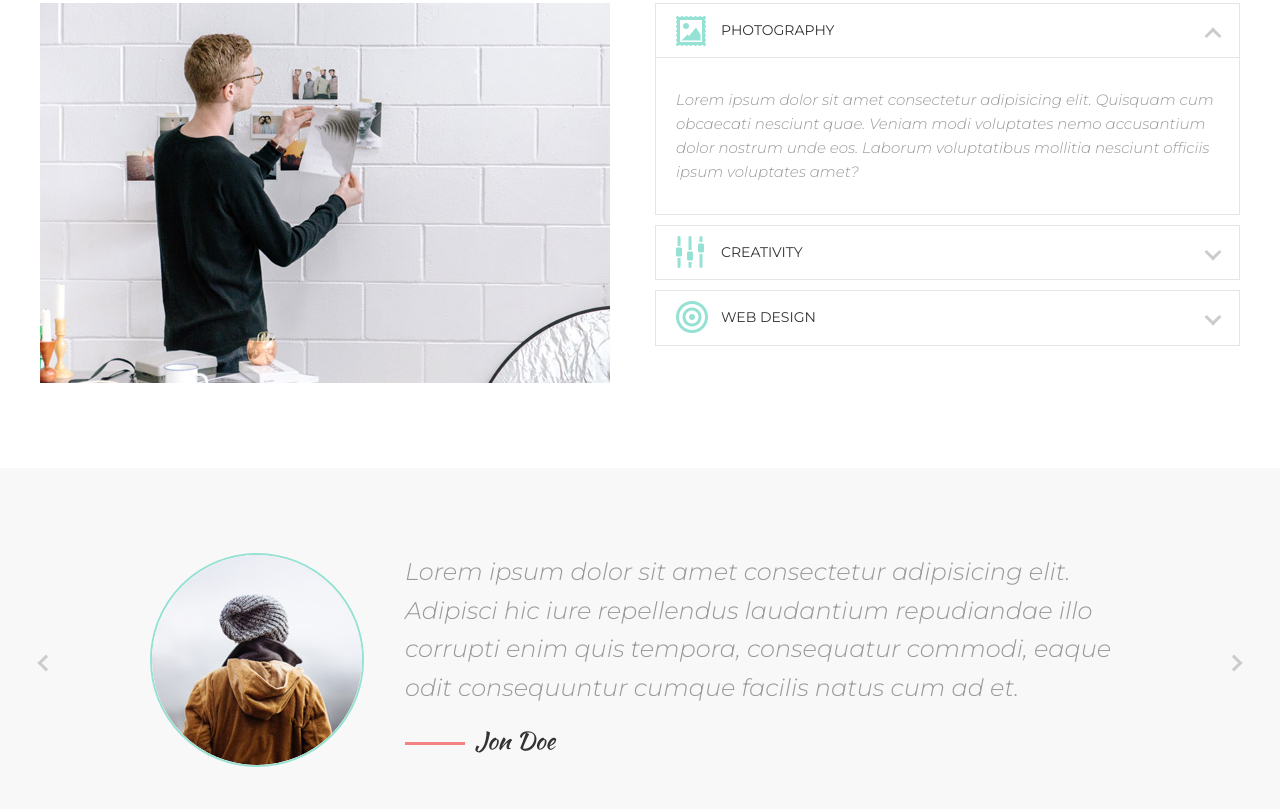
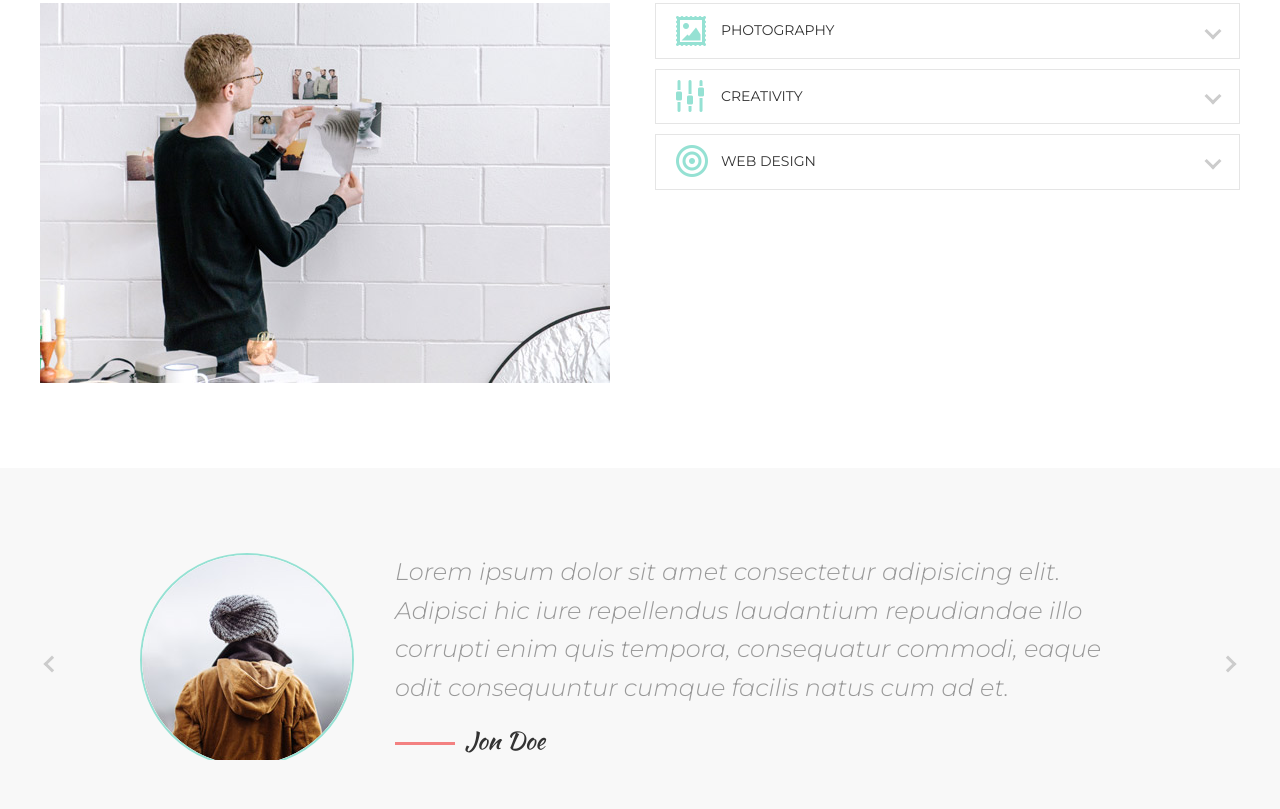
Before and after one commit to MaximProger/mogo, a plain HTML site: page index.html in a window 1280 px wide. Shown: the part 3691-4500 px from the top of the page. Drawn offline with nearby package versions, Linux system fonts and the light colour scheme.

Commit message:
Finished project MoGo

```diff
--- a/assets/css/style.css
+++ b/assets/css/style.css
@@ -185,6 +185,10 @@ hr {
     display: none;
 }
 
+.nav-toggle:focus {
+    outline: 0;
+}
+
 .nav-toggle__item {
     display: block;
     width: 100%;
@@ -629,8 +633,11 @@ hr {
 /* Reviews */
 
 .reviews {
-    padding: 0 110px;
     position: relative;
+}
+
+.reviews .slick-slider {
+    padding: 0 100px;
 }
 
 .reviews__item {
@@ -672,15 +679,23 @@ hr {
     margin-right: 10px;
 }
 
-.reviews__btn {
+.slick-arrow {
+    cursor: pointer;
+    display: block;
     font-size: 0;
     color: transparent;
+    border: 0;
+    background: none;
     position: absolute;
     top: 50%;
     transform: translate(-50%);
 }
 
-.reviews__btn::after {
+.slick-arrow:focus {
+    outline: 0;
+}
+
+.slick-arrow::after {
     content: "";
     display: block;
     width: 12px;
@@ -689,12 +704,12 @@ hr {
     border-right: 3px solid #ccc;
 }
 
-.reviews__btn--prev {
+.slick-prev {
     left: 0;
     transform: rotate(-135deg);
 }
 
-.reviews__btn--next {
+.slick-next {
     right: 0;
     transform: rotate(45deg);
 }
@@ -1244,7 +1259,7 @@ map {
     border-bottom: 0;
     }
 
-    .reviews {
+    .reviews .slick-slider {
         padding: 0 60px;
     }
 
@@ -1475,11 +1490,11 @@ map {
        right: -80px;
    }
 
-   .reviews {
+   .reviews .slick-slider {
        padding: 0;
    }
 
-   .reviews__btn {
+   .slick-arrow {
        top: 18%;
    }
 
--- a/assets/js/app.js
+++ b/assets/js/app.js
@@ -49,4 +49,24 @@ $(function() {
         $("#nav").toggleClass("active");
     });
 
+    /* Collapse */
+
+    $("[data-collapse]").on("click", function(event) {
+        event.preventDefault();
+        var $this = $(this),
+            blockId = $this.data('collapse');
+
+        $(blockId).slideToggle();
+
+    });
+
+    /* Slider */
+
+    $("[data-slider]").slick({
+        infinite: true,
+        fade: false,
+        slidesToShow: 1,
+        slidesToScroll: 1
+    });
+
 });
--- a/index.html
+++ b/index.html
@@ -6,6 +6,7 @@
     <meta http-equiv="X-UA-Compatible" content="ie=edge">
     <link href="https://fonts.googleapis.com/css?family=Kaushan+Script|Montserrat:300i,400,700&display=swap&subset=cyrillic" rel="stylesheet">
     <link rel="stylesheet" href="assets/css/style.css">
+    <link rel="stylesheet" type="text/css" href="https://cdn.jsdelivr.net/npm/slick-carousel@1.8.1/slick/slick.css"/>
     <script src="https://kit.fontawesome.com/41064ceb63.js"></script>
     <title>Mogo</title>
 </head>
@@ -191,32 +192,32 @@
                     </div>
                     <div class="wedo__item">
                         <div class="accordion">
-                            <div class="accordion__item active">
+                            <div class="accordion__item" data-collapse="#wedo_1">
                                 <div class="accordion__header">
                                     <img src="assets/images/PICTURE.png" alt="" class="accordion__icon">
                                     <div class="accordion__title">Photography</div>
                                 </div>
-                                <div class="accordion__content">
+                                <div class="accordion__content" id="wedo_1">
                                     <p>Lorem ipsum dolor sit amet consectetur adipisicing elit. Quisquam cum obcaecati nesciunt quae. Veniam modi voluptates nemo accusantium dolor nostrum unde eos. Laborum voluptatibus mollitia nesciunt officiis ipsum voluptates amet?</p>
                                 </div>
                             </div>
 
-                            <div class="accordion__item">
+                            <div class="accordion__item" data-collapse="#wedo_2">
                                 <div class="accordion__header">
                                     <img src="assets/images/EQUALIZER.png" alt="" class="accordion__icon">
                                     <div class="accordion__title">Creativity</div>
                                 </div>
-                                <div class="accordion__content">
+                                <div class="accordion__content" id="wedo_2">
                                     <p>Lorem ipsum dolor sit amet consectetur adipisicing elit. Quisquam cum obcaecati nesciunt quae. Veniam modi voluptates nemo accusantium dolor nostrum unde eos. Laborum voluptatibus mollitia nesciunt officiis ipsum voluptates amet?</p>
                                 </div>
                             </div>
 
-                            <div class="accordion__item">
+                            <div class="accordion__item" data-collapse="#wedo_3">
                                 <div class="accordion__header">
                                     <img src="assets/images/BULLSEYE.png" alt="" class="accordion__icon">
                                     <div class="accordion__title">Web Design</div>
                                 </div>
-                                <div class="accordion__content">
+                                <div class="accordion__content" id="wedo_3">
                                     <p>Lorem ipsum dolor sit amet consectetur adipisicing elit. Quisquam cum obcaecati nesciunt quae. Veniam modi voluptates nemo accusantium dolor nostrum unde eos. Laborum voluptatibus mollitia nesciunt officiis ipsum voluptates amet?</p>
                                 </div>
                             </div>
@@ -230,12 +231,21 @@
         <div class="section section--gray">
             <div class="container">
                 <div class="reviews">
-                    <a href="" class="reviews__btn reviews__btn--prev">Prev</a>
-                    <a href="" class="reviews__btn reviews__btn--next">Next</a>
+                    <div data-slider>
+                        <div>
                             <div class="reviews__item">
                                 <img class="reviews__photo" src="assets/images/avatar.jpg" alt="">
                                 <div class="reviews__text">Lorem ipsum dolor sit amet consectetur adipisicing elit. Adipisci hic iure repellendus laudantium repudiandae illo corrupti enim quis tempora, consequatur commodi, eaque odit consequuntur cumque facilis natus cum ad et.</div>
                                 <div class="reviews__author">Jon Doe</div>
+                            </div>
+                        </div>
+                        <div>
+                            <div class="reviews__item">
+                                <img class="reviews__photo" src="assets/images/avatar.jpg" alt="">
+                                <div class="reviews__text">Lorem ipsum dolor sit amet consectetur adipisicing elit. Adipisci hic iure repellendus laudantium repudiandae illo corrupti enim quis tempora, consequatur commodi, eaque odit consequuntur cumque facilis natus cum ad et.</div>
+                                <div class="reviews__author">Jon Doe</div>
+                            </div>
+                        </div>
                     </div>
                 </div>
             </div>
@@ -421,12 +431,21 @@
         <div class="section">
             <div class="container">
                 <div class="reviews">
-                    <a href="" class="reviews__btn reviews__btn--prev">Prev</a>
-                    <a href="" class="reviews__btn reviews__btn--next">Next</a>
+                    <div data-slider>
+                        <div>
                             <div class="reviews__item">
                                 <img class="reviews__photo" src="assets/images/avatar.jpg" alt="">
                                 <div class="reviews__text">Lorem ipsum dolor sit amet consectetur adipisicing elit. Adipisci hic iure repellendus laudantium repudiandae illo corrupti enim quis tempora, consequatur commodi, eaque odit consequuntur cumque facilis natus cum ad et.</div>
                                 <div class="reviews__author">Jon Doe</div>
+                            </div>
+                        </div>
+                        <div>
+                            <div class="reviews__item">
+                                <img class="reviews__photo" src="assets/images/avatar.jpg" alt="">
+                                <div class="reviews__text">Lorem ipsum dolor sit amet consectetur adipisicing elit. Adipisci hic iure repellendus laudantium repudiandae illo corrupti enim quis tempora, consequatur commodi, eaque odit consequuntur cumque facilis natus cum ad et.</div>
+                                <div class="reviews__author">Jon Doe</div>
+                            </div>
+                        </div>
                     </div>
                 </div>
             </div>
@@ -682,6 +701,7 @@
     </div>
 
     <script src="https://ajax.googleapis.com/ajax/libs/jquery/3.4.1/jquery.min.js"></script>
+    <script type="text/javascript" src="https://cdn.jsdelivr.net/npm/slick-carousel@1.8.1/slick/slick.min.js"></script>
     <script src="assets/js/app.js"></script>
 
 </body>
```
Lines whose indentation alone changed are shown as unchanged.
